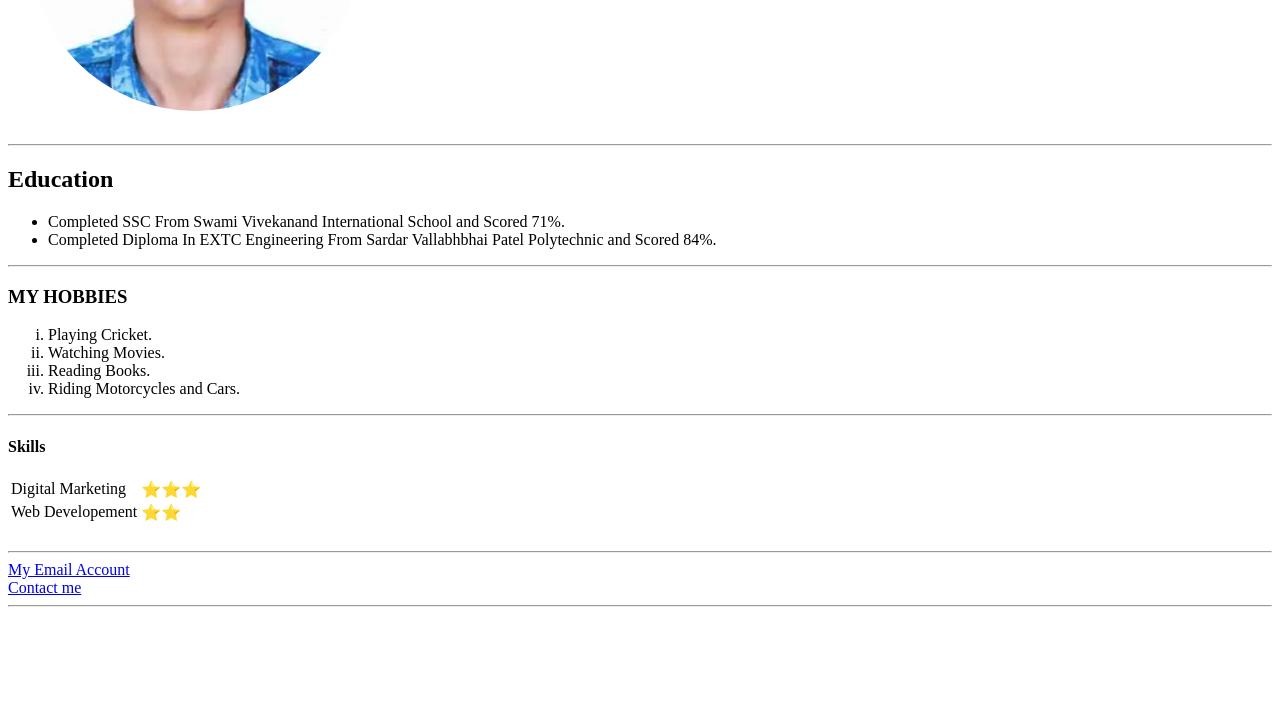
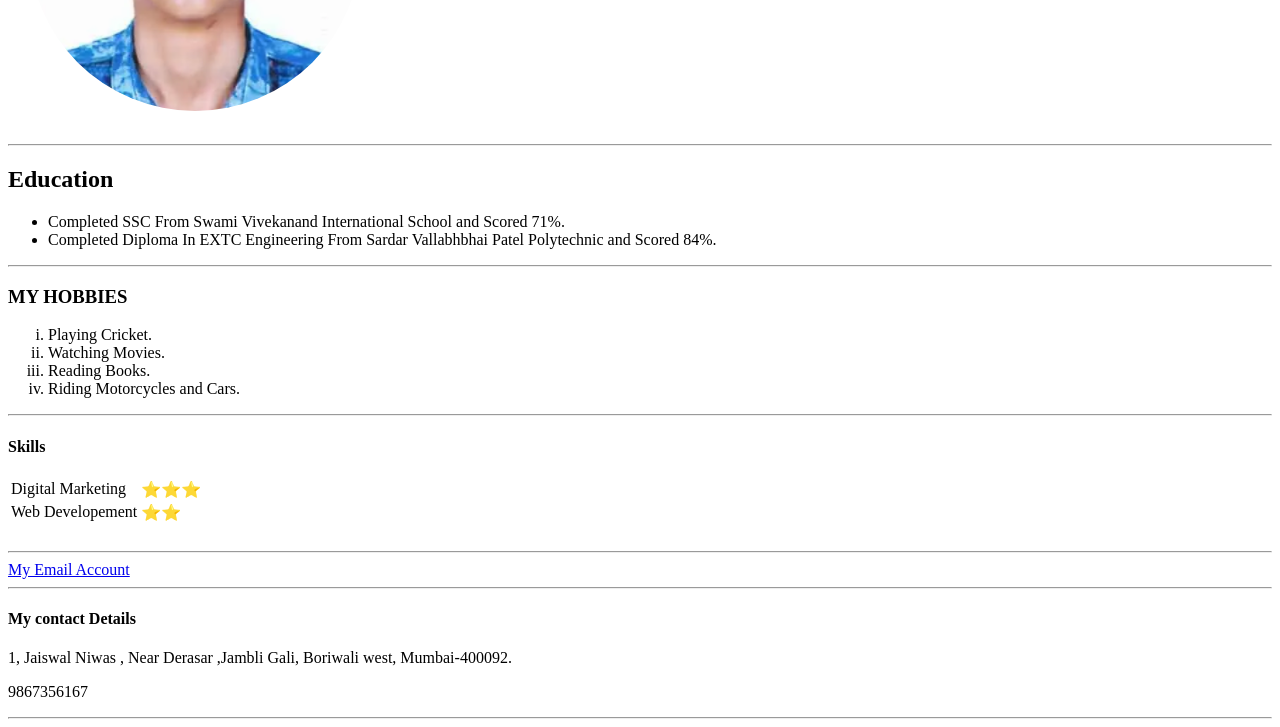
Before and after one commit to Ladwa14/cv, a plain HTML site: page index.html in a window 1280 px wide. Shown: the part 250-977 px from the top of the page. Before the commit the page ends 865 px from the top, so only its background shows below. Drawn offline with Linux system fonts and the light colour scheme.

Commit message:
Update index.html

```diff
--- a/index.html
+++ b/index.html
@@ -45,8 +45,11 @@
 
 <a href="Email Adress.html"> My Email Account </a>
 <br>
-<a href="Contact-me.html"> Contact me </a>
 <hr></hr>
+<h4>My contact Details</h4>
+    <p>1, Jaiswal Niwas , Near Derasar ,Jambli Gali, Boriwali west, Mumbai-400092.</p>
+    <p>9867356167</p>
+    <hr></hr>
 
 </body>
 </html>
```
